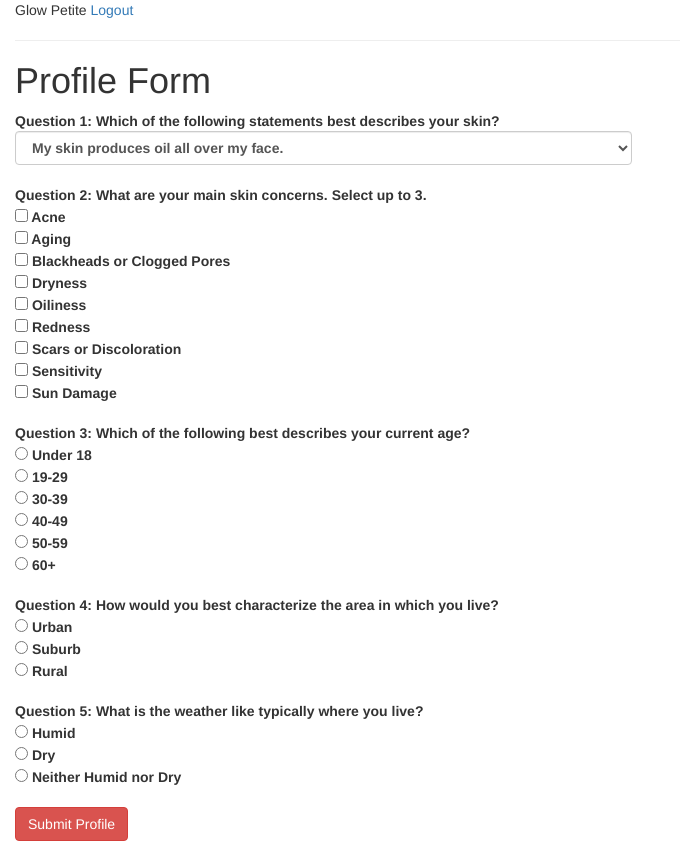
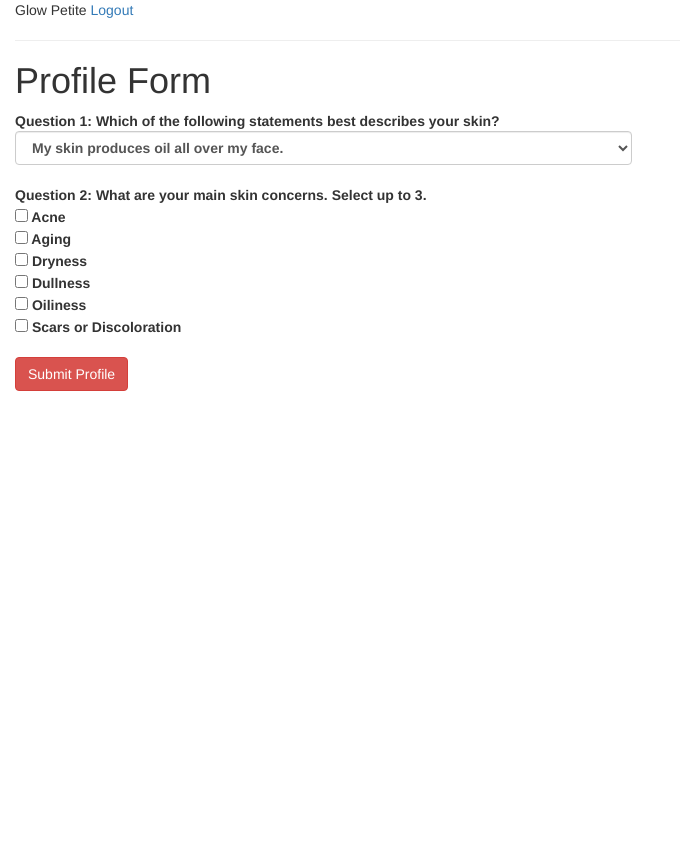
Before and after one commit to nrinn/project-spring-2015, a Flask app: page /profile in a window 1280 px wide. Shown: the whole page, without its empty margins (0-680 px from the left). After the commit the page ends 391 px from the top, so only its background shows below. Run offline with Flask 2, Linux system fonts and the light colour scheme; a user stored in the database is signed in; data comes from the database, SQL or seed files in the repository; both versions use the stored data as it was after the commit; some libraries are stand-ins or nearby versions.

Commit message:
updat 1 5/29/15

```diff
--- a/server.py
+++ b/server.py
@@ -1,9 +1,9 @@
-"""Glow Petite"""
+"""Snail Love"""
 
 from jinja2 import StrictUndefined
 from flask import Flask, render_template, redirect, request, flash, session
 from flask_debugtoolbar import DebugToolbarExtension
-from model import connect_to_db, db, User, User_Concern, Concern, Specialty, Spec_PC, Product_Category, Product, Rating
+from model import connect_to_db, db, User, User_Concern, Concern, Beauty_Type, Beauty_Type_Category, Product_Category, Product, Rating
 import operator
 
 app = Flask(__name__)
@@ -44,9 +44,12 @@ def register_process():
 
     new_user = User(email=email, password=password, firstname=firstname, lastname=lastname, zipcode=zipcode)
 
-    # Adds the new user to the database.
+    # Adds the new user to the database. Session of connection to DB.
     db.session.add(new_user)
     db.session.commit()
+
+    #browser/cookie storing session
+    session["user_id"] = user.user_id
 
     flash("User %s added." % email)
 
@@ -95,7 +98,13 @@ def logout():
 @app.route('/profile', methods=['GET'])
 def profile_form():
 
-    # user = User.query.get(user_id)
+    user_id = session.get("user_id")
+
+    if not user_id:
+        flash("User must be logged in.")
+        return redirect("/login")
+
+    user = User.query.get(user_id)
 
     return render_template("profile_form.html")
 
@@ -103,42 +112,27 @@ def profile_form():
 @app.route('/profile', methods=['POST'])
 def profile_process():
 
-    # Gets profile form variables and adds them to user_id.
-    #Q1: Gets user's skin type (dropdown)
-    skin_type = request.form.get("skin_type")
-    #Q2: Allows user to select up to 3 skin "concerns" from list (checkbox)
-    acne = request.form.get("acne")
-    aging = request.form.get("aging")
-    blackheads = request.form.get("blackheads")
-    dryness = request.form.get("dryness")
-    oiliness = request.form.get("oiliness")
-    redness = request.form.get("redness")
-    scars = request.form.get("scars")
-    sensitivity = request.form.get("sensitivity")
-    sun = request.form.get("sun")
-    #Q3: Gets the user's age range (i.e. 19-29) (radio)
-    age = request.form.get("age")
-    #Q4: Gets the user's location type (radio)
-    location = request.form.get("location")
-    #Q5: Gets the user's weather type (radio)
-    weather = request.form.get("weather")
-
     user_id = session.get("user_id")
-
-    #This says that the profile is only added if the user is logged in.
-    #If they have submitted profile in past, it overwrites those results with new results.
-    #If not, it directs them to login.
-
-    #Fine as long as this is an existing user submitting profile form (not for their 1st time)
-    #But if this user is registering and then submitting profile for 1st time ever,
-    #it will direct them to login after hitting submit on profile (instead of taking them to user page/results)
-    #and it will NOT add the profile form data to the DB.
 
     if not user_id:
         flash("User does not exist. Please try again")
         return redirect("/login")
-    print '\n\n\nhi  3\n\n\n'
+
     user = User.query.get(user_id)
+
+    # Gets profile form variables and adds them to user_id.
+    #Q1: Gets user's skin type (dropdown)
+    skin_type = request.form.get("skin_type")
+
+    #Q2: Allows user to select up to 3 skin "concerns" from list (checkbox)
+    acne = request.form.get("acne")
+    aging = request.form.get("aging")
+    dryness = request.form.get("dryness")
+    dullness = request.form.get("dullness")
+    oiliness = request.form.get("oiliness")
+    scars = request.form.get("scars")
+
+
 
     #weight types to see which is scored higher?
 
@@ -154,59 +148,37 @@ def profile_process():
     # user_answers = {'skin_type': skin_type, 'age': age, 'location': location, 'weather': weather}
     # #calculate here
 
-#dictionary with all 9 specialties/types as the keys and the values as 0 for each (for now)
-    specialties = {
+#dictionary with all 4 beauty types as the keys and the values as 0 for each (for now)
+    beauty_types = {
         1: 0,  # "the happy person/kathy"
         2: 0,
         3: 0,
-        4: 0,
-        5: 0,
-        6: 0,
-        7: 0,
-        8: 0,
-        9: 0, }
+        4: 0,}
 
     if oiliness:
-        specialties[3] += 1
+        beauty_types[7] += 40
 
     if oiliness and age == '19-29':
-        specialties[2] += 3
+        beauty_types[2] += 50
 
-    print specialties
+    print beauty_types
 
-    sorted_specialties = sorted(specialties.items(), key=operator.itemgetter(1))
-    print sorted_specialties
+    sorted_beauty_types = sorted(beauty_types.items(), key=operator.itemgetter(1))
+    print sorted_beauty_types
 
 #go through all the info in the profile form and increment all 9 types based upon info
-#when I'm done, the values will be an integer. then sort the "specialties" dict above
-#to get the highest value for each. that highest value for each will be my "specialty/type",
-#I can then direct the user twd their specialty/type
+#when I'm done, the values will be an integer. then sort the "beauty_types" dict above
+#to get the highest value for each. that highest value for each will be my "beauty type",
+#I can then direct the user twd their beauty type.
 
-#weight every answer and set it to specialty
-    # if oily:
-    #     specialties[1] += 1
-
-    # if combination:
-    #     specialties[2] += 1
-
-    # if normal:
-    #     specialties[3] += 1
-
-    # if dry:
-    #     specialties[4] += 1
-
-    # if dehydrated:
-    #     specialties[5] += 1
-
-    # if sensitive:
-    #     specialties[6] += 1
+#weight every answer and set it to beauty type.
 
 
-            #at the very end go through dict and find value that is highest, that will be end user's specialty
-            #sort dictionary at the end -- gives me specialyt # at the very end, assign it to the user, then save
+#at the very end go through dict and find value that is highest, that will be end user's beauty type
+#sort dictionary at the end -- gives me beauty type # at the very end, assign it to the user, then save
 
     # skin_type_answers = {
-    #     'oily': 1 # 1 is the value of that answer for that question. when all values are added it = specialty/type
+    #     'oily': 1 # 1 is the value of that answer for that question. when all values are added it = beauty type
     # }
 
     # age_answers = {
@@ -231,14 +203,6 @@ def profile_process():
    # update, don't create, use . syntax:
    # user.skintype = thing from form, for stuff on user table it all gets added once b/c it is once per object
     user.skin_type = skin_type
-    user.age = age
-    user.location = location
-    user.weather = weather
-    # db.session.add(user)
-    print '\n\n\nhi  4\n\n\n'
-   # new_profile = User(skin_type=skin_type, age=age, location=location, weather=weather)
-
-    # concern = Concern.query.filter_by(concern_name=concern_name.lower()).all()
 
     # deletes any row in user_concern table mapping this user to that concern, clears out info from uc table
     User_Concern.query.filter_by(user_id=user_id).delete()
@@ -250,36 +214,27 @@ def profile_process():
     if aging:
         aging = User_Concern(user_id=user_id, concern_id=2)
         db.session.add(aging)
-    if blackheads:
-        blackheads = User_Concern(user_id=user_id, concern_id=3)
-        db.session.add(blackheads)
     if dryness:
-        dryness = User_Concern(user_id=user_id, concern_id=4)
+        dryness = User_Concern(user_id=user_id, concern_id=3)
         db.session.add(dryness)
+    if dullness:
+        dullness = User_Concern(user_id=user_id, concern_id=4)
+        db.session.add(dullness)
     if oiliness:
         oiliness = User_Concern(user_id=user_id, concern_id=5)
         db.session.add(oiliness)
-    if redness:
-        redness = User_Concern(user_id=user_id, concern_id=6)
-        db.session.add(redness)
     if scars:
-        scars = User_Concern(user_id=user_id, concern_id=7)
+        scars = User_Concern(user_id=user_id, concern_id=6)
         db.session.add(scars)
-    if sensitivity:
-        sensitivity = User_Concern(user_id=user_id, concern_id=8)
-        db.session.add(sensitivity)
-    if sun:
-        sun = User_Concern(user_id=user_id, concern_id=9)
-        db.session.add(sun)
 
 
     #dict w/all types as keys, values as 0 to start, go thru info in form, and
     #based on info increment all 9 types, once i'm done values will be some
     #integer and I'll sort to get highest value, highest value will be my
-    #specialty type, I can direct user to specialty type
+    #beauty type, I can direct user to beauty type
 
-    print "assigning user specialty", sorted_specialties[0][1]
-    user.specialty_id = sorted_specialties[0][1]
+    print "assigning beauty type", sorted_beauty_types[0][1]
+    user.beauty_type_id = sorted_beauty_types[0][1]
     db.session.add(user)
     db.session.commit()
 
@@ -287,7 +242,7 @@ def profile_process():
     return redirect("/users/%s" % user.user_id)
 
 
-"""Route to page that shows user profile with profile results (specialty).
+"""Route to page that shows user profile with profile results (beauty type).
 Profile submit button always brings you here, whether it is your 1st time
 filling out the form or your 10th. """
 
--- a/templates/profile_form.html
+++ b/templates/profile_form.html
@@ -9,14 +9,10 @@
         <label>
             Question 1: Which of the following statements best describes your skin?<br>
              <select name="skin_type" class="form-control">
-<!--                 changed value to # and add name (oily, etc.) -->
-<!-- maybe change it back -->
-                <option value="oily" name="1">My skin produces oil all over my face.</option>
-                <option value="combination" name="2">My skin only produces oil in certain areas like my forehead, nose, and/or chin/jawline.</option>
-                <option value="normal" name="3">My skin is neither very oily nor very dry.</option>
-                <option value="dry" name="4">My skin is dry.</option>
-                <option value="dehydrated" name="5">My skin is oily with very dry, flaky patches.</option>
-                <option value="sensistive" name="6">My skin is prone to blemishes and/or redness.</option>
+                <option value="1" name="oily">My skin produces oil all over my face.</option>
+                <option value="2" name="combination">My skin only produces oil in certain areas like my forehead, nose, and/or chin/jawline.</option>
+                <option value="3" name="normal">My skin is neither very oily nor very dry.</option>
+                <option value="4" name="dry">My skin is dry all over.</option>
             </select>
         </label>
     </div>
@@ -26,45 +22,10 @@
             Question 2: What are your main skin concerns. Select up to 3.<br>
             <input type="checkbox" value="1" name="acne" /> Acne<br>
             <input type="checkbox" value="2" name="aging" /> Aging<br>
-            <input type="checkbox" value="3" name="blackheads" /> Blackheads or Clogged Pores<br>
-            <input type="checkbox" value="4" name="dryness" /> Dryness<br>
+            <input type="checkbox" value="3" name="dryness" /> Dryness<br>
+            <input type="checkbox" value="4" name="dullness" /> Dullness<br>
             <input type="checkbox" value="5" name="oiliness" /> Oiliness<br>
-            <input type="checkbox" value="6" name="redness" /> Redness<br>
-            <input type="checkbox" value="7" name="scars" /> Scars or Discoloration<br>
-            <input type="checkbox" value="8" name="sensitivity" /> Sensitivity<br>
-            <input type="checkbox" value="9" name="sun" /> Sun Damage<br>
-
-        </label>
-    </div>
-
-    <div class="form-group">
-        <label>
-            Question 3: Which of the following best describes your current age?<br>
-            <input value="Under 18" name="age" type="radio"> Under 18<br>
-            <input value="19-29" name="age" type="radio"> 19-29<br>
-            <input value="30-39" name="age" type="radio"> 30-39<br>
-            <input value="40-49" name="age" type="radio"> 40-49<br>
-            <input value="50-59" name="age" type="radio"> 50-59<br>
-            <input value="60+" name="age" type="radio"> 60+<br>
-        </label>
-    </div>
-<!--      can't make value or name the score for the answers for radio, will have to score each answer on the back end -->
-
-
-    <div class="form-group">
-        <label>
-            Question 4: How would you best characterize the area in which you live?<br>
-            <input value="Urban" name="location" type="radio"> Urban<br>
-            <input value="Suburb" name="location" type="radio"> Suburb<br>
-            <input value="Rural" name="location" type="radio"> Rural<br>
-    </div>
-
-    <div class="form-group">
-        <label>
-            Question 5: What is the weather like typically where you live?<br>
-            <input value="Humid" name="weather" type="radio"> Humid<br>
-            <input value="Dry" name="weather" type="radio"> Dry<br>
-            <input value="Neither" name="weather" type="radio"> Neither Humid nor Dry<br>
+            <input type="checkbox" value="6" name="scars" /> Scars or Discoloration<br>
         </label>
     </div>
 
--- a/templates/user.html
+++ b/templates/user.html
@@ -13,7 +13,7 @@
         <li>Zipcode: {{ user.zipcode }}</li><br>
 
         <li>Skin Type: {{ user.skin_type }}</li>
-        <li>Age: {{ user.age }}</li>
+<!--         <li>Age: {{ user.age }}</li> -->
         <li>Location Type: {{ user.location }}</li>
         <li>Weather Type: {{ user.weather }}</li>
 
```
Also changed, not shown: model.py (+25 -57 lines), glowpetite.db, snaillove.db (added), 2 other files.
